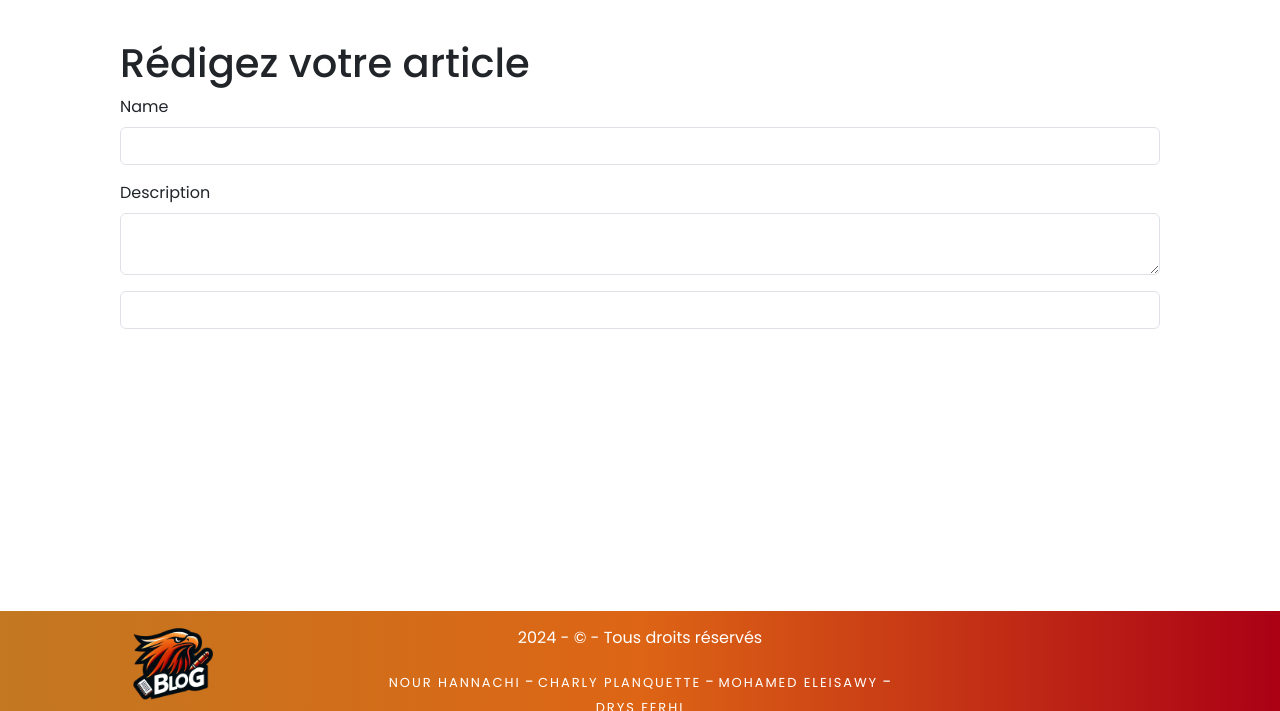
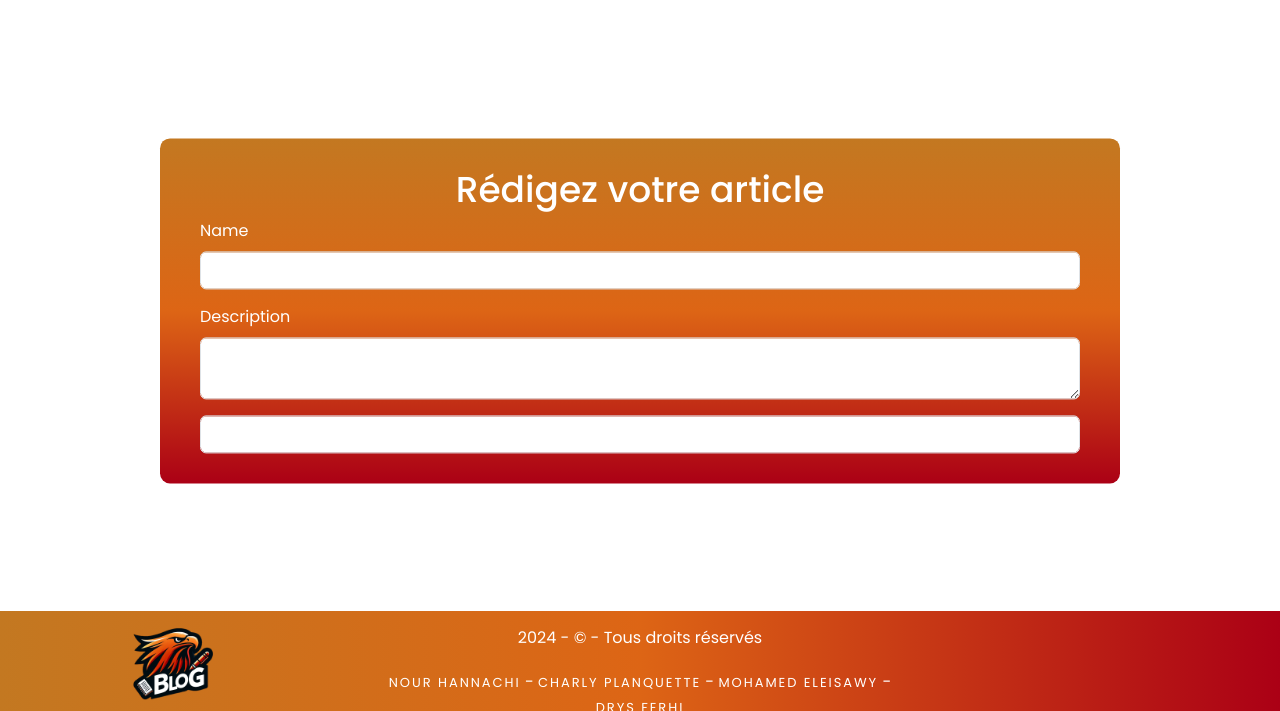
Before and after one commit to nourhnn/blog_sportif, a Symfony app: template templates/article/create.html.twig in a window 1280 px wide. Shown: the part 89-800 px from the top of the page. Run offline with Twig, Linux system fonts and the light colour scheme; the template is opened without the code that fills it, so the values that code supplies are empty; form fields are guessed from the names that the template uses; some libraries are stand-ins or nearby versions.

Commit message:
stylesheetv12

```diff
--- a/templates/article/create.html.twig
+++ b/templates/article/create.html.twig
@@ -9,6 +9,8 @@
 {% endblock %}
 
 {% block contentFullWidth %}
+<div class="create">
+    <div class="wrapper-create">
             <h1>Rédigez votre article</h1>
         {{ form_start(print_article, {'attr': {'novalidate': ''}}) }}
 
@@ -18,7 +20,7 @@
             {{ form_widget(print_article._token) }}
 
         {{ form_end(print_article) }}
-</div>
+
             <div class="container">
                 <div class="row">
                     <div class="col-sm-5 d-flex justify-content-center align-items-stretch border border-top-0 border-left-0 border-bottom-0">
@@ -26,6 +28,6 @@
             </div>
             {# {{ form_end(form) }} #}
             {# {{ form_end(print_article) }} #}
-
+    </div>
 </div>
 {% endblock %}
```
Also changed, not shown: public/assets/js/app.js. Lines whose indentation alone changed are shown as unchanged.
